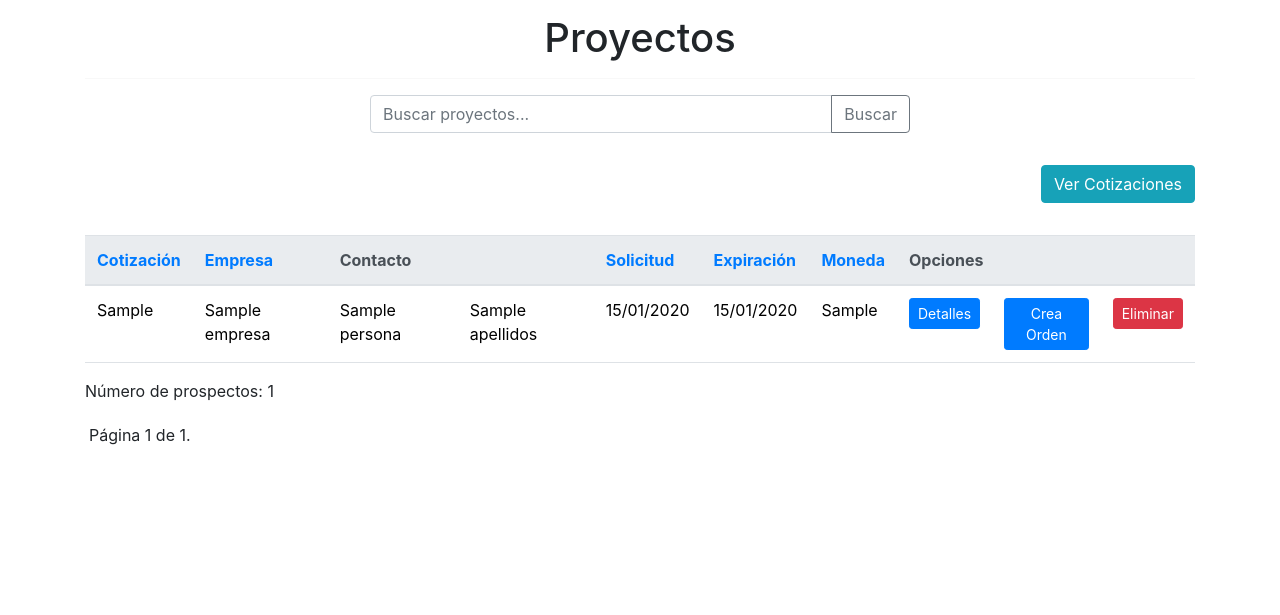
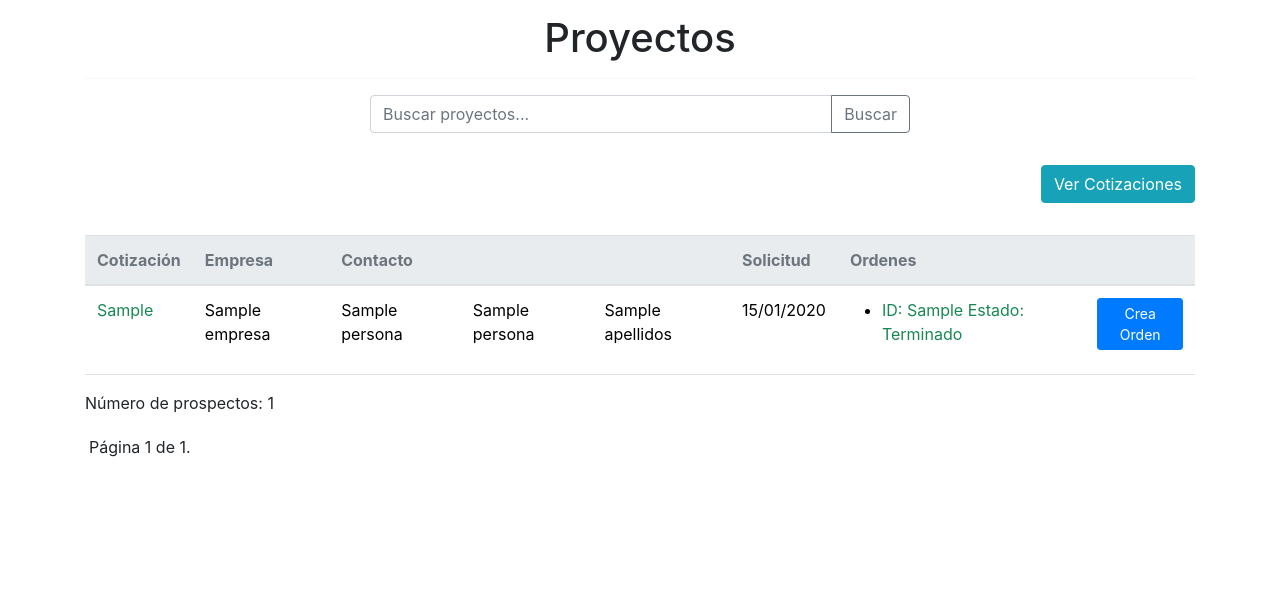
Before and after one commit to AranzaGtz/SistemaINADE2_1, a Django app: template accounts/templates/accounts/cotizacionesAceptadas/cotizaciones_aceptadas.html in a window 1280 px wide. Shown: the part 66-681 px from the top of the page. Run offline with Django 3.2, Linux system fonts and the light colour scheme; the template is opened without the code that fills it: most values are stand-ins (such as "Sample title", 1, 10 or a date in 2020); some libraries are stand-ins or nearby versions.

Commit message:
Actualización de proyectos

```diff
--- a/accounts/templates/accounts/base_dashboard.html
+++ b/accounts/templates/accounts/base_dashboard.html
@@ -14,6 +14,7 @@
     <!-- Inclusión de CSS de Bootstrap -->
     <link href="https://cdn.jsdelivr.net/npm/bootstrap@5.3.1/dist/css/bootstrap.min.css" rel="stylesheet">
     <link href="https://stackpath.bootstrapcdn.com/bootstrap/4.3.1/css/bootstrap.min.css" rel="stylesheet">
+    <link href="https://cdnjs.cloudflare.com/ajax/libs/select2/4.0.13/css/select2.min.css" rel="stylesheet" />
     <!-- Incluye SweetAlert2 CSS -->
     <link rel="stylesheet" href="https://cdn.jsdelivr.net/npm/sweetalert2@11/dist/sweetalert2.min.css">
     <!-- Script para filtrar tablas -->
--- a/accounts/templates/accounts/cotizaciones/cotizacion_detalle.html
+++ b/accounts/templates/accounts/cotizaciones/cotizacion_detalle.html
@@ -25,7 +25,7 @@
             <li><a class="dropdown-item" href="{% url 'cotizacion_delete' cotizacion.id %}">Borrar</a></li>
             <li><a class="dropdown-item" href="{% url 'seleccionar_correos' cotizacion.id %}">Enviar cotización</a></li>
             <li><a class="dropdown-item" href="{% url 'actualizar_estado' cotizacion.id %}">Actualizar estado</a></li>
-            <li><a class="dropdown-item" href="{% url 'cotizacion_pdf' cotizacion.id %}">Ver PDF</a></li>
+            <li><a class="dropdown-item" href="{% url 'cotizacion_pdf' cotizacion.id %}" target="_blank">Ver PDF</a></li>
         </ul>
     </div>
 
--- a/accounts/templates/accounts/cotizacionesAceptadas/cotizaciones_aceptadas.html
+++ b/accounts/templates/accounts/cotizacionesAceptadas/cotizaciones_aceptadas.html
@@ -29,6 +29,7 @@
         <a href="{% url 'cotizaciones_list' %}" class="btn btn-info mb-3">Ver Cotizaciones</a>
     </div>
 </div>
+
 <!-- TABLA -->
 <div class="row">
     <div class="col">
@@ -37,29 +38,37 @@
                 <!-- ENCABEZADO DE TABLA -->
                 <thead class="thead-light">
                     <tr>
-                        <th><a href="?order_by=id_personalizado">Cotización</a></th>
-                        <th><a href="?order_by=persona__empresa__nombre_empresa">Empresa</a></th>
-                        <th colspan="2">Contacto</th>
-                        <th><a href="?order_by=fecha_solicitud">Solicitud</a></th>
-                        <th><a href="?order_by=fecha_caducidad">Expiración</a></th>
-                        <th><a href="?order_by=metodo_pago">Moneda</a></th>
-                        <th colspan="3">Opciones</th>
+                        <th><a href="?order_by=id_personalizado" class="link-secondary">Cotización</a></th>
+                        <th><a href="?order_by=persona__empresa__nombre_empresa" class="link-secondary">Empresa</a></th>
+                        <th colspan="3"><a href="?order_by=persona" class="link-secondary">Contacto</a> </th>
+                        <th><a href="?order_by=fecha_solicitud" class="link-secondary">Solicitud</a></th>
+                        <th class="link-secondary">Ordenes</th>
+                        <th colspan="3" class="link-secondary"></th>
                     </tr>
                 </thead>
                 <!-- CUERPO DE TABLA -->
                 <tbody>
-                    {% for c in cotizaciones_page %}
+                    {% for item in cotizaciones_ordenes %}
                     <tr>
-                        <td>{{ c.id_personalizado }}</td>
-                        <td>{{ c.persona.empresa.nombre_empresa }}</td>
-                        <td>{{ c.persona.nombre }} </td>
-                        <td>{{ c.persona.apellidos }}</td>
-                        <td>{{ c.fecha_solicitud|date:"d/m/Y" }}</td>
-                        <td>{{ c.fecha_caducidad|date:"d/m/Y" }}</td>
-                        <td>{{ c.metodo_pago }}</td>
-                        <td><a href="{% url 'cotizacion_detalle' c.id %}" class="btn btn-primary btn-sm">Detalles</a></td>
-                        <td><a href="{% url 'generar_orden_trabajo' c.id %}" class="btn btn-primary btn-sm auto">Crea Orden</a></td>
-                        <td><a href="{% url 'cotizacion_delete' c.id %}" class="btn btn-danger btn-sm">Eliminar</a></td>
+                        <td><a href="{% url 'cotizacion_detalle' item.cotizacion.id %}" class="link-success">{{ item.cotizacion.id_personalizado }}</a></td>
+                        <td>{{ item.cotizacion.persona.empresa.nombre_empresa }}</td>
+                        <td>{{ item.cotizacion.persona.titulo }} </td>
+                        <td>{{ item.cotizacion.persona.nombre }} </td>
+                        <td>{{ item.cotizacion.persona.apellidos }}</td>
+                        <td>{{ item.cotizacion.fecha_solicitud|date:"d/m/Y" }}</td>
+                        <td>
+                            <ul>
+                                {% for orden in item.ordenes %}
+                                    <li>
+                                        <a href="{% url 'detalle_orden_trabajo' orden.id_personalizado %}" class="link-success">ID: {{ orden.id_personalizado }} Estado: {{ orden.estado|yesno:"Terminado,No Terminado" }}</a> <br>
+                                    </li>
+                                {% empty %}
+                                    <li>No hay órdenes de trabajo asociadas.</li>
+                                {% endfor %}
+                            </ul>
+                        </td>
+
+                        <td><a href="{% url 'generar_orden_trabajo' item.cotizacion.id %}" class="btn btn-primary btn-sm auto">Crea Orden</a></td>
                     </tr>
                     {% endfor %}
                 </tbody>
```
Also changed, not shown: accounts/vistas/views_cotizaciones_aceptadas.py (+15 -8 lines), db.sqlite3, 2 other files.
